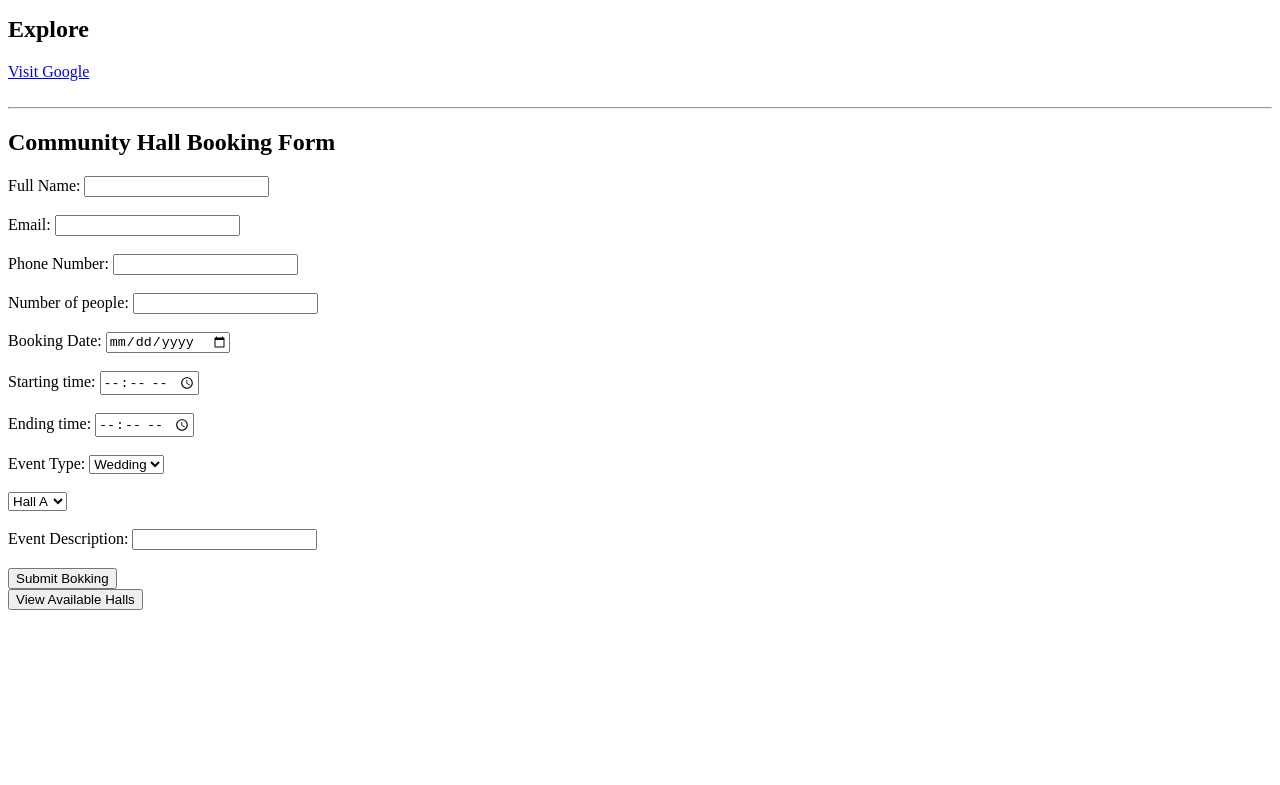
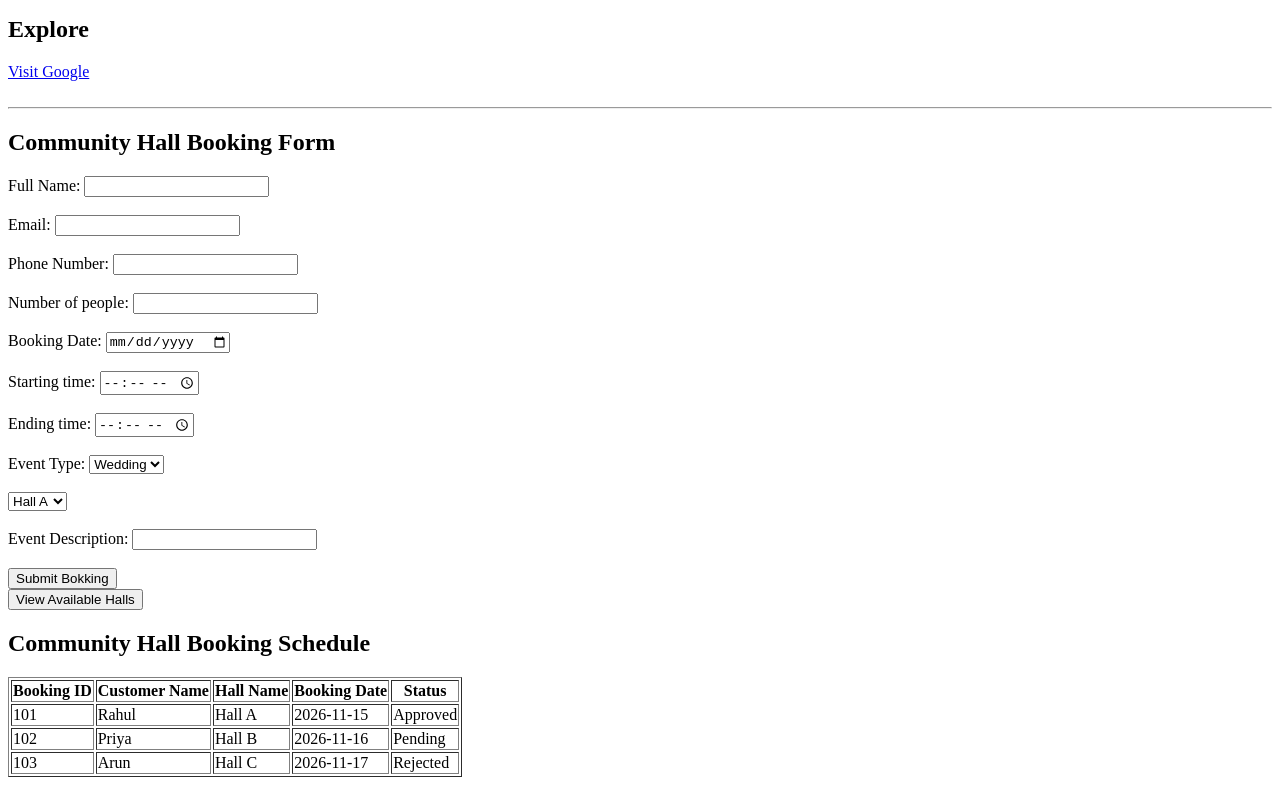
Before and after one commit to rohithn-4436/Community-hall-project, a plain HTML site: page index.html in a window 1280 px wide. Shown: the part 379-1164 px from the top of the page. Before the commit the page ends 997 px from the top, so only its background shows below. Drawn offline with Linux system fonts and the light colour scheme.

Commit message:
Added community hall booking table

```diff
--- a/index.html
+++ b/index.html
@@ -69,5 +69,42 @@
             <button type="Submit">Submit Bokking</button>
         </form>
         <button>View Available Halls</button>
+        <h2>Community Hall Booking Schedule</h2>
+        <table border="1">
+            <thead>
+                <tr>
+                    <th>Booking ID</th>
+                    <th>Customer Name</th>
+                    <th>Hall Name</th>
+                    <th>Booking Date</th>
+                    <th>Status</th>
+                </tr>
+            </thead>
+            <tbody>
+                <tr>
+                    <td>101</td>
+                    <td>Rahul</td>
+                    <td>Hall A</td>
+                    <td>2026-11-15</td>
+                    <td>Approved</td>
+                </tr>
+
+                <tr>
+                    <td>102</td>
+                    <td>Priya</td>
+                    <td>Hall B</td>
+                    <td>2026-11-16</td>
+                    <td>Pending</td>
+                </tr>
+
+                <tr>
+                    <td>103</td>
+                    <td>Arun</td>
+                    <td>Hall C</td>
+                    <td>2026-11-17</td>
+                    <td>Rejected</td>
+                </tr>
+            </tbody>
+        </table>
     </body>
 </html>
```
Also changed, not shown: 1 other file.
